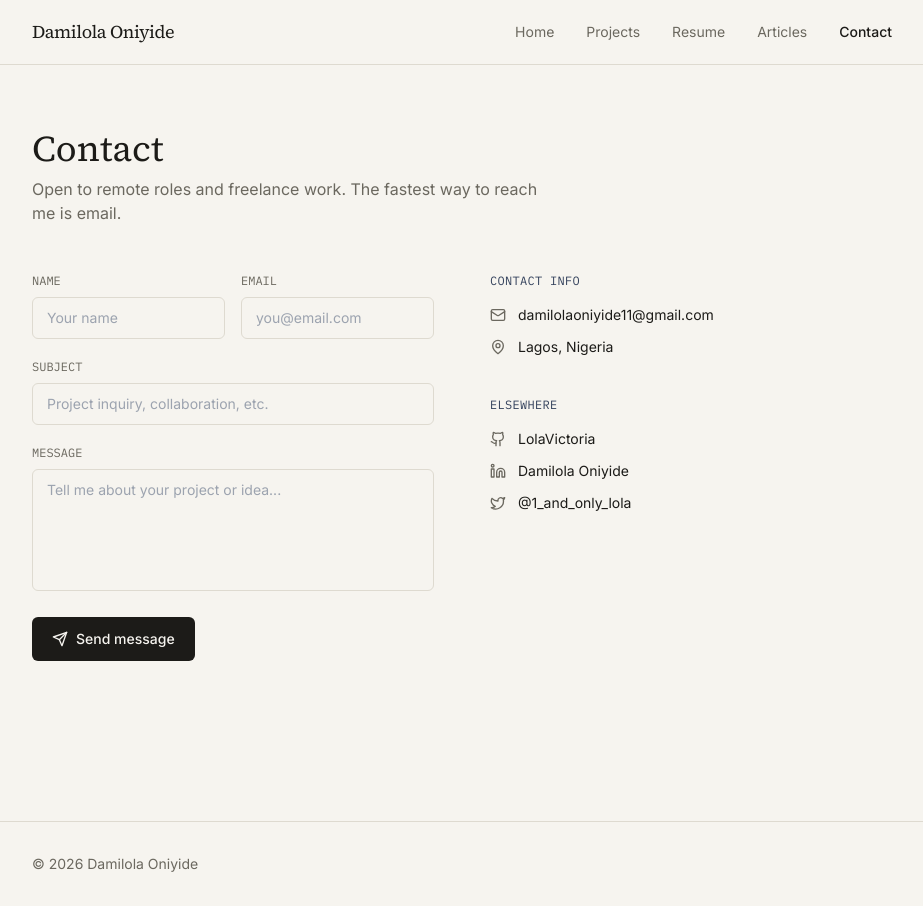
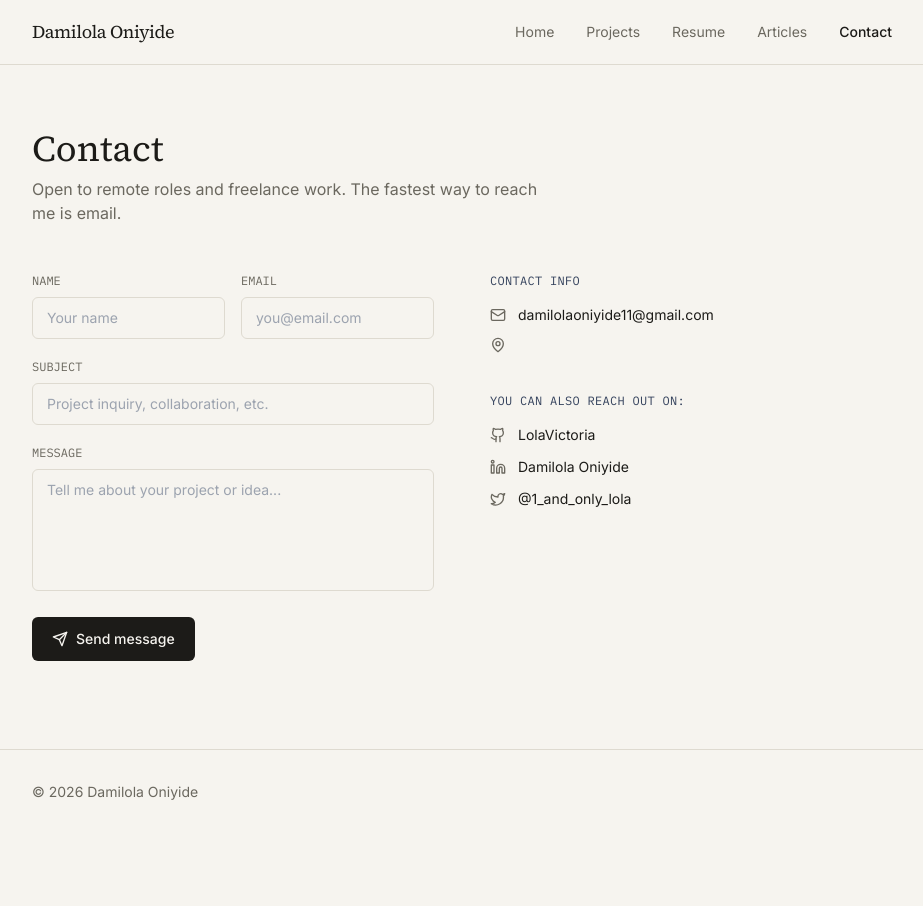
Before and after one commit to LolaVictoria/portfolio_v2, a React (Vite) app: page / in a window 1280 px wide. Both pictures are taken after a click on the button "Contact". Shown: the whole page, without its empty margins (178-1101 px from the left). After the commit the page ends 834 px from the top, so only its background shows below. Built offline with nearby package versions, Linux system fonts and the light colour scheme.

Commit message:
updated text and styling

```diff
--- a/src/components/Footer.jsx
+++ b/src/components/Footer.jsx
@@ -1,6 +1,6 @@
 const Footer = () => {
   return (
-    <footer className="border-t border-line mt-20">
+    <footer className="border-t border-line mt-2">
       <div className="max-w-content mx-auto px-6 md:px-0 py-8 flex flex-col md:flex-row justify-between gap-2 text-sm text-muted">
         <p>© {new Date().getFullYear()} Damilola Oniyide</p>
       </div>
--- a/src/sections/Contact.jsx
+++ b/src/sections/Contact.jsx
@@ -3,7 +3,7 @@ import { Mail, MapPin, Github, Linkedin, Twitter, Send } from 'lucide-react'
 
 const CONTACT_INFO = [
   { icon: Mail, label: 'Email', value: 'damilolaoniyide11@gmail.com', href: 'mailto:damilolaoniyide11@gmail.com' },
-  { icon: MapPin, label: 'Location', value: 'Lagos, Nigeria', href: null },
+  { icon: MapPin, label: 'Location', value: '', href: null },
 ]
 
 const SOCIALS = [
@@ -121,7 +121,7 @@ const Contact = () => {
 
           <div>
             <p className="text-xs font-mono text-accent uppercase tracking-wide mb-4">
-              Elsewhere
+              You can also reach out on:
             </p>
             <div className="space-y-3">
               {SOCIALS.map((social) => (
```
